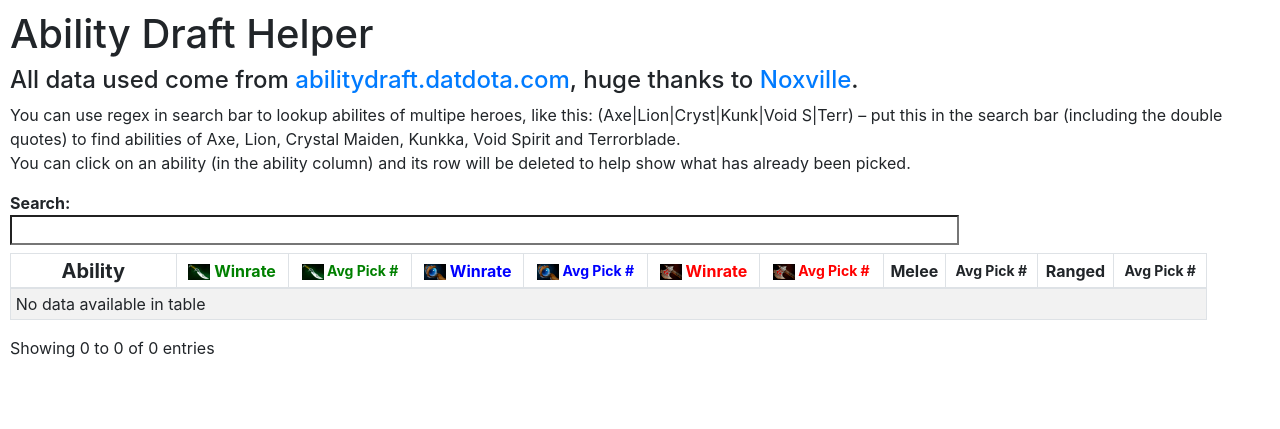
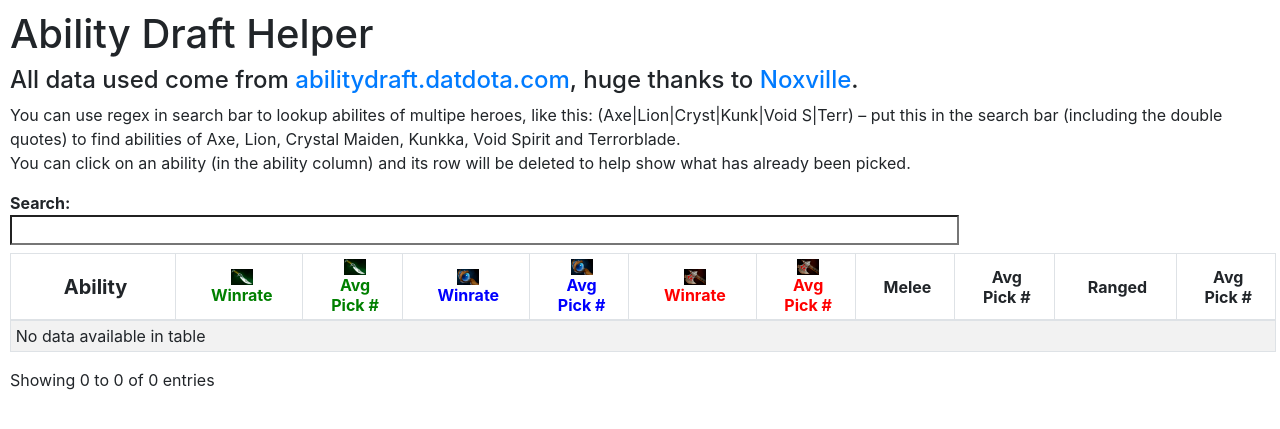
Before and after one commit to FazyDota/Blur, a Django app: page /abilities in a window 1280 px wide. Shown: the top 429 px of the page. Run offline with Django 3.2, Linux system fonts and the light colour scheme; data that the repository does not hold is empty; some libraries are stand-ins or nearby versions.

Commit message:
Style improvements

```diff
--- a/skills/templates/abilities_index.html
+++ b/skills/templates/abilities_index.html
@@ -12,21 +12,27 @@
     (Axe|Lion|Cryst|Kunk|Void S|Terr) – put this in the search bar (including the double quotes)
     to find abilities of Axe, Lion, Crystal Maiden, Kunkka, Void Spirit and Terrorblade.<br>
     You can click on an ability (in the ability column) and its row will be deleted to help show what has already been picked.</p>
-<table id="sortTable" class="table table-striped table-bordered table-sm" cellspacing="0" width="95%" >
+<table id="sortTable" class="table table-striped table-bordered table-sm" cellspacing="0" >
 <thead>
 <tr>
 <th class="text-center" style="font-size: 20px;">Ability</th>
-<th class="text-center" style="font-size: 16px;">Hero</th>
-<th class="text-center" style=" color: green;"><img src="{% static 'blade_of_alacrity.png' %}" width="22" height="16"> Winrate</th>
-<th class="text-center" style=" color: green;"><img src="{% static 'blade_of_alacrity.png' %}" width="22" height="16"> Avg Pick #</th>
-<th class="text-center" style=" color: blue;"><img src="{% static 'staff_of_wizardry.png' %}" width="22" height="16"> Winrate</th>
-<th class="text-center" style=" color: blue;"><img src="{% static 'staff_of_wizardry.png' %}" width="22" height="16"> Avg Pick #</th>
-<th class="text-center" style=" color: red;"><img src="{% static 'ogre_axe.png' %}" width="22" height="16"> Winrate</th>
-<th class="text-center" style=" color: red;"><img src="{% static 'ogre_axe.png' %}" width="22" height="16"> Avg Pick #</th>
-<th class="text-center" style="">Melee</th>
-<th class="text-center" style="">Avg Pick #</th>
-<th class="text-center" style="">Ranged</th>
-<th class="text-center" style="">Avg Pick #</th>
+<th class="text-center" style="">Hero</th>
+<th class="text-center" style=" color: green; font-size: medium !important">
+    <img src="{% static 'blade_of_alacrity.png' %}" width="22" height="16"><br>Winrate</th>
+<th class="text-center" style=" color: green; font-size: medium !important">
+    <img src="{% static 'blade_of_alacrity.png' %}" width="22" height="16"><br>Avg<br>Pick #</th>
+<th class="text-center" style=" color: blue; font-size: medium !important">
+    <img src="{% static 'staff_of_wizardry.png' %}" width="22" height="16"><br>Winrate</th>
+<th class="text-center" style=" color: blue; font-size: medium !important">
+    <img src="{% static 'staff_of_wizardry.png' %}" width="22" height="16"><br>Avg<br>Pick #</th>
+<th class="text-center" style=" color: red; font-size: medium !important">
+    <img src="{% static 'ogre_axe.png' %}" width="22" height="16"><br>Winrate</th>
+<th class="text-center" style=" color: red; font-size: medium !important">
+    <img src="{% static 'ogre_axe.png' %}" width="22" height="16"><br>Avg<br>Pick #</th>
+<th class="text-center" style="font-size: medium !important">Melee</th>
+<th class="text-center" style="font-size: medium !important">Avg<br>Pick #</th>
+<th class="text-center" style="font-size: medium !important">Ranged</th>
+<th class="text-center" style="font-size: medium !important">Avg<br>Pick #</th>
 </tr>
 </thead>
 <tbody>
--- a/static/css/abilities_table.css
+++ b/static/css/abilities_table.css
@@ -22,6 +22,7 @@ div.dataTables_wrapper div.dataTables_filter input {
 
 td, th {
     vertical-align: middle !important;
+    padding-right: 0px !important;
 }
 
 #sortTable > thead > tr > th:nth-child(1) {
```
